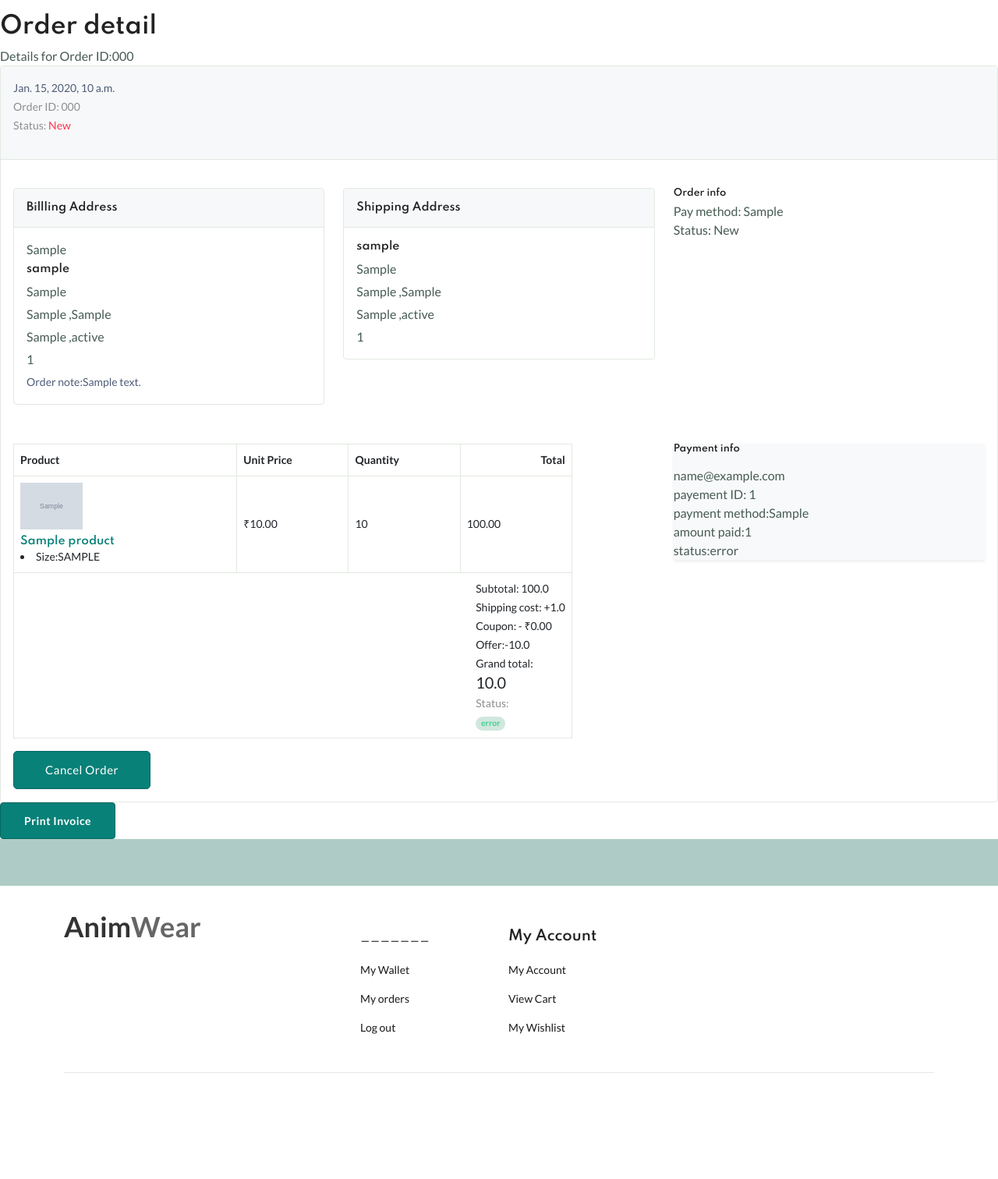
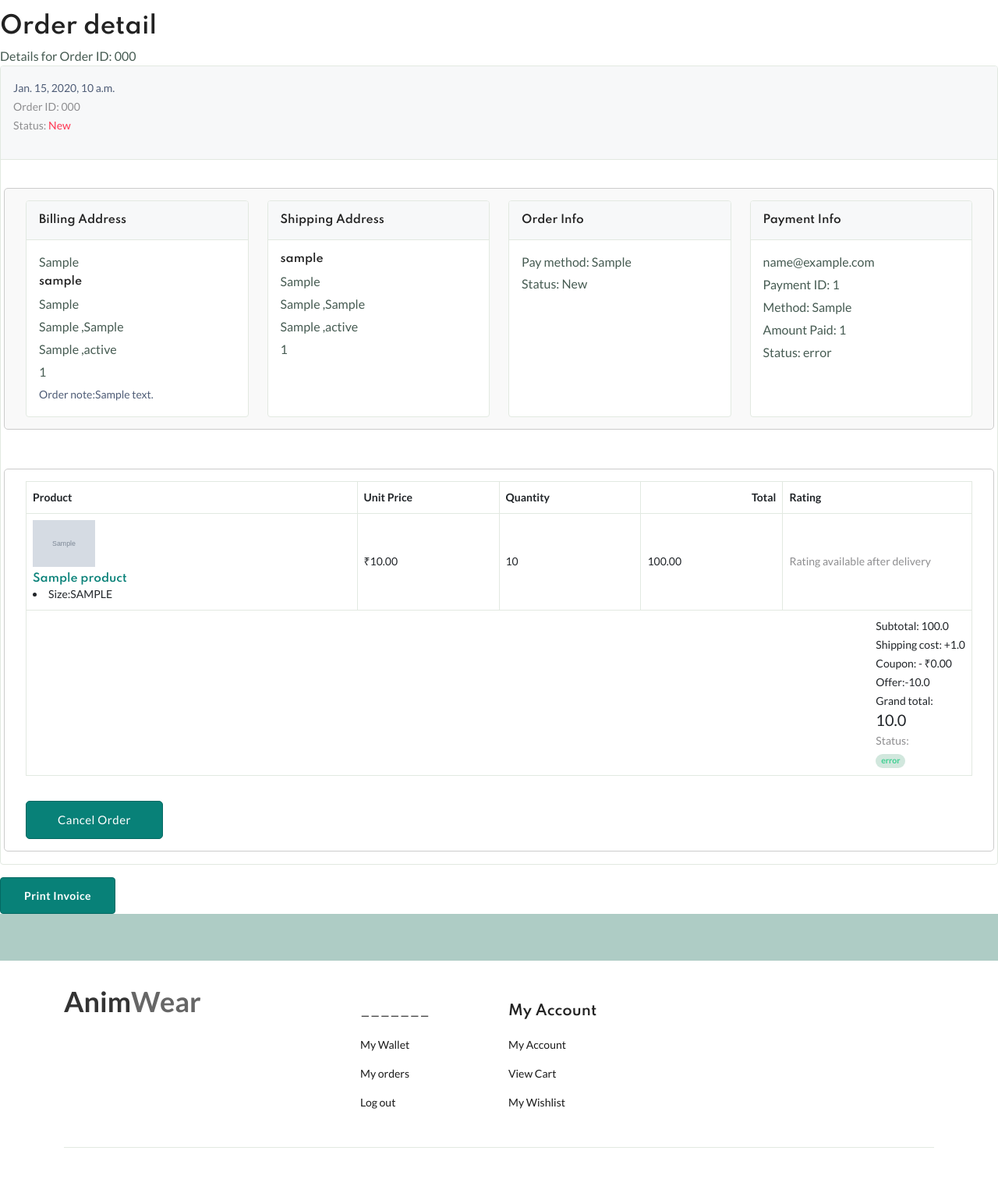
Before and after one commit to donjoo/1stproject, a Django app: page /my_order/1/ in a window 1280 px wide. Shown: the part 228-1740 px from the top of the page at 78% size. Before the commit the page ends 1604 px from the top, so only its background shows below. Run offline with Django 5.2, Linux system fonts and the light colour scheme; a user stored in the database is signed in; tables that the repository leaves empty hold one stand-in row (values such as "Sample post"); grey boxes marked "Sample" are stand-in pictures; some libraries are stand-ins or nearby versions.

Commit message:
added product rating

```diff
--- a/wkproject/project/app/models.py
+++ b/wkproject/project/app/models.py
@@ -8,7 +8,7 @@ from django.utils.html import mark_safe
 from userauth.models import User
 from django.utils import timezone
 from django.core.validators import MaxValueValidator
-
+from django.db.models import Avg
 # Create your models here.
 STATUS_CHOICE = (
      ("process","Processing"),
@@ -170,6 +170,9 @@ class Product(models.Model):
         new_price = (self.price/self.old_price)*100
         return new_price
 
+    def average_rating(self):
+        avg = self.ratings.aggregate(Avg('rating'))['rating__avg']
+        return round(avg, 1) if avg else 0
 
 
 
--- a/wkproject/project/orders/urls.py
+++ b/wkproject/project/orders/urls.py
@@ -13,4 +13,5 @@ urlpatterns = [
     path('wallet_auth/<order_id>/',views.wallet_auth,name='wallet_auth'),
     path('cod_payment/<order_id>',views.cod_payment,name='cod_payment'),
     path('payment_pending/<order_id>',views.payment_pending,name='payment_pending'),
+    path('add-rating/<int:order_product_id>/', views.add_rating, name='add_rating'),
 ]
--- a/wkproject/project/templates/userauth/my_order.html
+++ b/wkproject/project/templates/userauth/my_order.html
@@ -4,9 +4,10 @@
     <div class="content-header">
         <div>
             <h2 class="content-title card-title">Order detail</h2>
-            <p>Details for Order ID:{{order.order_number}}</p>
+            <p>Details for Order ID: {{order.order_number}}</p>
         </div>
     </div>
+
     <div class="card">
         <header class="card-header">
             <div class="row align-items-center">
@@ -17,83 +18,89 @@
                     <small class="text-muted">Order ID: {{order.order_number}}</small><br>
                     <small class="text-muted">Status: <span class="text-danger">{{ order.status }}</span></small>
                 </div>
+            </div>
+        </header>
 
-
-        </header> <!-- card-header end// -->
         <div class="card-body">
-            <div class="row mb-50 mt-20 order-info-wrap">
-                <div class="col-md-4">
-                    <article class="icontext align-items-start">
-                        <span class="icon icon-sm rounded-circle bg-primary-light">
-                            <i class="text-primary material-icons md-person"></i>
-                        </span>
-
-                    <div class="card">
-                        <h5 class="card-header">Billling Address</h5>
+            <!-- Section 1: Info Grid -->
+            <div class="row mb-50 mt-20" style="border:1px solid #ccc; padding:15px; border-radius:5px; background:#f9f9f9;">
+                <!-- Billing Address -->
+                <div class="col-md-3">
+                    <div class="card h-100">
+                        <h5 class="card-header">Billing Address</h5>
                         <div class="card-body">
                             <p class="card-text">{{order.payment.payment_method}}</p>
-
                             <h5 class="card-title">{{order.user.username}}</h5>
                             <p class="card-text">{{order.billing_address.house}}</p>
                             <p class="card-text">{{order.billing_address.street}} ,{{order.billing_address.landmark}}</p>
-                            <p class="card-text">{{order.billing_address.town}}  ,{{order.billing_address.state}}</p>
+                            <p class="card-text">{{order.billing_address.town}} ,{{order.billing_address.state}}</p>
                             <p class="card-text">{{order.billing_address.pincode}}</p>
                             {% if order.order_note %}
                             <b>Order note:</b>{{order.order_note}}
                             {% endif %}
+                        </div>
+                    </div>
+                </div>
 
-                        </div>
-                    </article>
-                </div> <!-- col// -->
-
-                <div class="col-md-4">
-                    <article class="icontext align-items-start">
-                        <span class="icon icon-sm rounded-circle bg-primary-light">
-                            <i class="text-primary material-icons md-place"></i>
-                        </span>
-                        <div class="card">
+                <!-- Shipping Address -->
+                <div class="col-md-3">
+                    <div class="card h-100">
                         <h5 class="card-header">Shipping Address</h5>
                         <div class="card-body">
                             <h5 class="card-title">{{order.user.username}}</h5>
                             <p class="card-text">{{order.shipping_address.house}}</p>
                             <p class="card-text">{{order.shipping_address.street}} ,{{order.shipping_address.landmark}}</p>
-                                <p class="card-text">{{order.shipping_address.town}}  ,{{order.shipping_address.state}}</p>
+                            <p class="card-text">{{order.shipping_address.town}} ,{{order.shipping_address.state}}</p>
                             <p class="card-text">{{order.shipping_address.pincode}}</p>
                         </div>
                     </div>
-                    </article>
-                </div> <!-- col// -->
-                <div class="col-md-4">
-                    <article class="icontext align-items-start">
-                        <span class="icon icon-sm rounded-circle bg-primary-light">
-                            <i class="text-primary material-icons md-local_shipping"></i>
-                        </span>
-                        <div class="text">
-                            <h6 class="mb-1">Order info</h6>
-                            <p class="mb-1">
-                                Pay method: {{order.payment.payment_method}} <br> Status: {{order.status}}
-                            </p>
                 </div>
-                    </article>
-                </div> <!-- col// -->
 
-            </div> <!-- row // -->
-            <div class="row">
-                <div class="col-lg-7">
+                <!-- Order Info -->
+                <div class="col-md-3">
+                    <div class="card h-100">
+                        <h5 class="card-header">Order Info</h5>
+                        <div class="card-body">
+                            <p class="mb-1">Pay method: {{order.payment.payment_method}}</p>
+                            <p class="mb-1">Status: {{order.status}}</p>
+                        </div>
+                    </div>
+                </div>
+
+                <!-- Payment Info -->
+                <div class="col-md-3">
+                    <div class="card h-100">
+                        <h5 class="card-header">Payment Info</h5>
+                        <div class="card-body">
+                            <p>{{order.payment.user}}</p>
+                            <p>Payment ID: {{order.payment.payment_id}}</p>
+                            <p>Method: {{order.payment.payment_method}}</p>
+                            <p>Amount Paid: {{order.payment.amount_paid}}</p>
+                            <p>Status: {{order.payment.status}}</p>
+                        </div>
+                    </div>
+                </div>
+            </div>
+
+            <!-- Section 2: Product Table -->
+            <div class="row" style="border:1px solid #ccc; padding:15px; border-radius:5px; background:#fff;">
+                <div class="col-lg-12">
                     <div class="table-responsive">
                         <table class="table">
                             <thead>
                                 <tr>
-                                    <th width="40%">Product</th>
-                                    <th width="20%">Unit Price</th>
-                                    <th width="20%">Quantity</th>
-                                    <th width="20%" class="text-end">Total</th>
+                                    <th width="35%">Product</th>
+                                    <th width="15%">Unit Price</th>
+                                    <th width="15%">Quantity</th>
+                                    <th width="15%" class="text-end">Total</th>
+                                    <th width="20%">Rating</th>
                                 </tr>
                             </thead>
                             <tbody>
                                 {% for item in order_products %}
                                 <tr>
-                                            <td class="image product-thumbnail"><img src="{{ item.product.image.url }}" alt="#">
+                                    <td class="image product-thumbnail">
+                                        <img src="{{ item.product.image.url }}" alt="#">
                                         <h5 class="product-name"><a href="{% url 'app:product_detail' item.product.pid %}">{{ item.product.title }}</a></h5>
                                         <p class="font-xs">
                                             {% if item.variations.all %}
@@ -103,23 +110,39 @@
                                            {% endif %}
                                         </p>
                                     </td>
-
                                     <td class="price" data-title="Price"><span><span>₹</span>{{ item.product.price|floatformat:2 }}</span></td>
                                     <td>{{item.quantity}}</td>
                                     <td>{{item.total_price}}</td>
+
+                                    <!-- Rating Field -->
+                                   <td>
+                                        {% if order.status == 'Delivered' %}
+                                        <form method="post" action="{% url 'orders:add_rating' item.id %}">
+                                            {% csrf_token %}
+                                            <select name="rating" required class="form-select form-select-sm">
+                                                <option value="">⭐ Rate</option>
+                                                {% for i in "12345" %}
+                                                <option value="{{ i }}" {% if item.user_rating|stringformat:"s" == i %} selected {% endif %}>{{ i }}</option>
+                                                {% endfor %}
+                                            </select>
+                                            <textarea name="review" rows="2" class="form-control mt-1" placeholder="Write a review...">{{ item.user_review }}</textarea>
+                                            <button type="submit" class="btn btn-primary btn-sm mt-2">Submit</button>
+                                        </form>
+                                        {% else %}
+                                        <small class="text-muted">Rating available after delivery</small>
+                                        {% endif %}
+                                    </td>
                                 </tr>
                                 {% endfor %}
+
                                 <tr>
-
-                                    <td colspan="4">
+                                    <td colspan="5">
                                         <article class="float-end">
                                             <dl class="dlist">
                                                 <dt>Subtotal:  {{subtotal}}</dt>
-                                                <!-- <dd>{{subtotal}}</dd> -->
                                             </dl>
                                             <dl class="dlist">
                                                 <dt>Shipping cost:  +{{order.shipping}}</dt>
-                                                <!-- <dd>+{{order.shipping}}</dd> -->
                                             </dl>
                                             <dl class="dlist">
                                                 <dt>Coupon:
@@ -142,15 +165,13 @@
                                             </dl>
                                         </article>
                                     </td>
+                                </tr>
+                            </tbody>
+                        </table>
+                    </div>
 
-                                </tr>
-
-                            </tbody>
-
-                        </table>
-                    </div> <!-- table-responsive// -->
-
-                <div class="row">
+                    <!-- Cancel / Return / Payment Buttons -->
+                    <div class="row mt-3">
                         {% if order.status != 'Cancelled' and order.status != 'Returned' and order.status != 'Delivered' %}
                         <div class="col-6">
                             <form method="post" action="{% url 'userauth:cancel_order' order.id %}">
@@ -169,7 +190,7 @@
                         </div>
                         {% endif %}
 
-                {% if order.status != 'Returned' and order.status == 'Delivered' and order.payment.status != 'Payment pending'  %}
+                        {% if order.status != 'Returned' and order.status == 'Delivered' and order.payment.status != 'Payment pending' %}
                         <div class="col-6">
                             <form id="returnOrderForm" method="post" action="{% url 'userauth:return_order' order.id %}">
                                 {% csrf_token %}
@@ -177,29 +198,15 @@
                             </form>
                         </div>
                         {% endif %}
+                    </div>
 
                 </div>
-
-                </div> <!-- col// -->
-                <div class="col-lg-1"></div>
-                <div class="col-lg-4">
-                    <div class="box shadow-sm bg-light">
-                        <h6 class="mb-15">Payment info</h6>
-                        <p>
-                            {{order.payment.user}}<br>
-                           payement ID: {{order.payment.payment_id}}<br>
-                           payment method:{{order.payment.payment_method}}<br>
-                           amount paid:{{order.payment.amount_paid}}<br>
-                           status:{{order.payment.status}}<br>
-                        </p>
+            </div>
+        </div>
     </div>
 
-                </div> <!-- col// -->
-            </div>
-        </div> <!-- card-body end// -->
-    </div> <!-- card end// -->
-    <button onclick="printInvoice()" class="btn btn-primary">Print Invoice</button>
-</section> <!-- content-main end// -->
+    <button onclick="printInvoice()" class="btn btn-primary mt-3">Print Invoice</button>
+</section>
 
 <script>
 function confirmReturn() {
@@ -207,46 +214,19 @@
         document.getElementById('returnOrderForm').submit();
     }
 }
-</script>
 
-
-<script>
 function printInvoice() {
-        // Hide buttons
     var buttonsToHide = document.querySelectorAll('button');
-        buttonsToHide.forEach(function(button) {
-            button.style.display = 'none';
-        });
-
-        // Hide other elements on the page
+    buttonsToHide.forEach(function(button) { button.style.display = 'none'; });
     var elementsToHide = document.querySelectorAll('.container-1, .invoice-footer');
-        elementsToHide.forEach(function(element) {
-            element.style.display = 'none';
-        });
-
-        // Print only the content inside the content-main section
+    elementsToHide.forEach(function(element) { element.style.display = 'none'; });
     var contentToPrint = document.querySelector('.content-main').innerHTML;
     var originalContent = document.body.innerHTML;
     document.body.innerHTML = contentToPrint;
-
-        // Print the page
     window.print();
-
-        // Restore the original content after printing
     document.body.innerHTML = originalContent;
-
-        // Show hidden elements again
-        elementsToHide.forEach(function(element) {
-            element.style.display = 'block';
-        });
-
-        // Show buttons again
-        buttonsToHide.forEach(function(button) {
-            button.style.display = 'block';
-        });
+    elementsToHide.forEach(function(element) { element.style.display = 'block'; });
+    buttonsToHide.forEach(function(button) { button.style.display = 'block'; });
 }
-
 </script>
-
-
 {% endblock content %}
--- a/wkproject/project/userauth/views.py
+++ b/wkproject/project/userauth/views.py
@@ -677,6 +677,14 @@ def my_order(request,order_id):
     subtotal = 0
     for i in order_products:
             subtotal += i.product_price * i.quantity
+            rating_obj = i.product.ratings.filter(user=request.user).first()
+            if rating_obj:
+                i.user_rating = rating_obj.rating
+                i.user_review = rating_obj.review
+            else:
+                i.user_rating = None
+                i.user_review = ''
+
     for item in order_products:
         item.total_price = item.product.price * item.quantity
 
```
Also changed, not shown: wkproject/project/orders/models.py (+16 -0 lines), wkproject/project/orders/views.py (+30 -1 lines), wkproject/project/orders/migrations/0012_productrating.py (added). Lines whose indentation alone changed are shown as unchanged.
